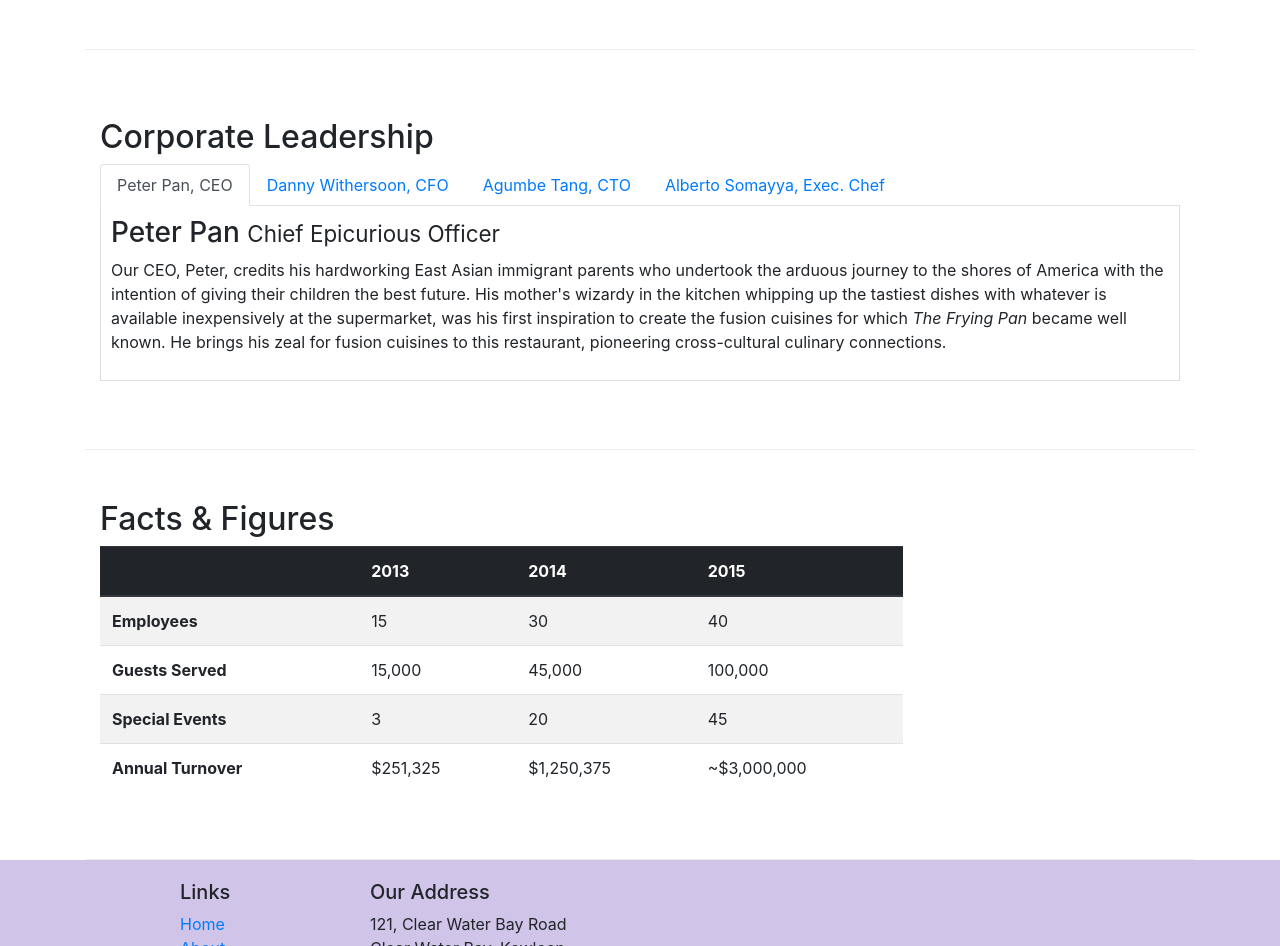
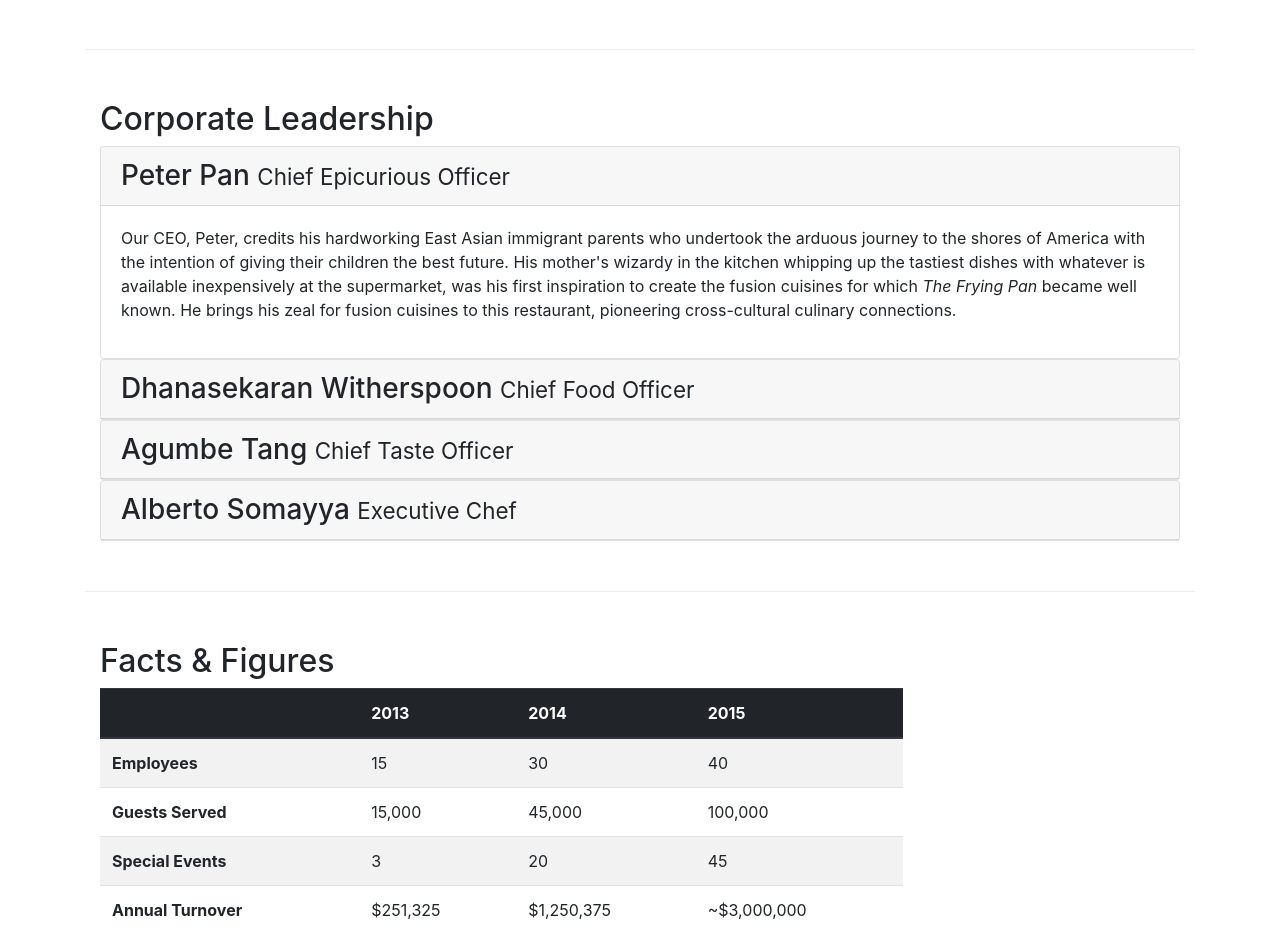
Before and after one commit to Mudassirmh119/Project, a website: page aboutus.html in a window 1280 px wide. Shown: the part 872-1818 px from the top of the page. Drawn offline with nearby package versions, Linux system fonts and the light colour scheme.

Commit message:
Accordion

```diff
--- a/aboutus.html
+++ b/aboutus.html
@@ -153,90 +153,106 @@
       </div>
 
       <div class="row row-content align-items-center">
-        <div class="col-12">
+        <div class="col-12 mb-auto">
           <h2>Corporate Leadership</h2>
-          <ul class="nav nav-tabs">
-            <li class="nav-item">
-              <a
-                class="nav-link active"
-                href="#peter"
-                role="tab"
-                data-toggle="tab"
-                >Peter Pan, CEO</a
+
+          <div id="accordion">
+            <div class="card">
+              <div class="card-header" role="tab" id="peterhead">
+                <h3 class="mb-0">
+                  <a data-toggle="collapse" data-target="#peter"
+                    >Peter Pan <small>Chief Epicurious Officer</small></a
                   >
-            </li>
-            <li class="nav-item">
-              <a class="nav-link" href="#danny" role="tab" data-toggle="tab"
-                >Danny Withersoon, CFO</a
-              >
-            </li>
-            <li class="nav-item">
-              <a class="nav-link" href="#agumbe" role="tab" data-toggle="tab"
-                >Agumbe Tang, CTO</a
-              >
-            </li>
-            <li class="nav-item">
-              <a class="nav-link" href="#alberto" role="tab" data-toggle="tab"
-                >Alberto Somayya, Exec. Chef</a
-              >
-            </li>
-          </ul>
-
-          <div class="tab-content">
-            <div role="tabpanel" class="tab-pane fade show active" id="peter">
-              <h3>Peter Pan <small>Chief Epicurious Officer</small></h3>
+                </h3>
+              </div>
+              <div class="collapse show" id="peter" data-parent="#accordion">
+                <div class="card-body">
                   <p class="d-none d-sm-block">
                     Our CEO, Peter, credits his hardworking East Asian immigrant
                     parents who undertook the arduous journey to the shores of
                     America with the intention of giving their children the best
                     future. His mother's wizardy in the kitchen whipping up the
-                tastiest dishes with whatever is available inexpensively at the
-                supermarket, was his first inspiration to create the fusion
-                cuisines for which
-                <em>The Frying Pan</em> became well known. He brings his zeal
-                for fusion cuisines to this restaurant, pioneering
+                    tastiest dishes with whatever is available inexpensively at
+                    the supermarket, was his first inspiration to create the
+                    fusion cuisines for which
+                    <em>The Frying Pan</em> became well known. He brings his
+                    zeal for fusion cuisines to this restaurant, pioneering
                     cross-cultural culinary connections.
                   </p>
                 </div>
-            <div role="tabpanel" class="tab-pane fade" id="danny">
-              <h3>
-                Dhanasekaran Witherspoon <small>Chief Food Officer</small>
+              </div>
+            </div>
+
+            <div class="card">
+              <div class="card-header" role="tab" id="dannyhead">
+                <h3 class="mb-0">
+                  <a data-toggle="collapse" data-target="#danny"
+                    >Dhanasekaran Witherspoon
+                    <small>Chief Food Officer</small></a
+                  >
                 </h3>
+              </div>
+              <div class="collapse" id="danny" data-parent="#accordion">
+                <div class="card-body">
                   <p class="d-none d-sm-block">
                     Our CFO, Danny, as he is affectionately referred to by his
-                colleagues, comes from a long established family tradition in
-                farming and produce. His experiences growing up on a farm in the
-                Australian outback gave him great appreciation for varieties of
-                food sources. As he puts it in his own words,
+                    colleagues, comes from a long established family tradition
+                    in farming and produce. His experiences growing up on a farm
+                    in the Australian outback gave him great appreciation for
+                    varieties of food sources. As he puts it in his own words,
                     <em
                       >Everything that runs, wins, and everything that stays,
                       pays!</em
                     >
                   </p>
                 </div>
-            <div role="tabpanel" class="tab-pane fade" id="agumbe">
-              <h3>Agumbe Tang <small>Chief Taste Officer</small></h3>
+              </div>
+            </div>
+
+            <div class="card">
+              <div class="card-header">
+                <h3 class="mb-0">
+                  <a data-toggle="collapse" data-target="#agumbe"
+                    >Agumbe Tang <small>Chief Taste Officer</small></a
+                  >
+                </h3>
+              </div>
+              <div class="collapse" id="agumbe" data-parent="#accordion">
+                <div class="card-body">
                   <p class="d-none d-sm-block">
-                Blessed with the most discerning gustatory sense, Agumbe, our
-                CTO, personally ensures that every dish that we serve meets his
-                exacting tastes. Our chefs dread the tongue lashing that ensues
-                if their dish does not meet his exacting standards. He lives by
-                his motto,
+                    Blessed with the most discerning gustatory sense, Agumbe,
+                    our CTO, personally ensures that every dish that we serve
+                    meets his exacting tastes. Our chefs dread the tongue
+                    lashing that ensues if their dish does not meet his exacting
+                    standards. He lives by his motto,
                     <em>You click only if you survive my lick.</em>
                   </p>
                 </div>
-            <div role="tabpanel" class="tab-pane fade" id="alberto">
-              <h3>Alberto Somayya <small>Executive Chef</small></h3>
+              </div>
+            </div>
+
+            <div class="card">
+              <div class="card-header">
+                <h3 class="mb-0">
+                  <a data-toggle="collapse" data-target="#alberto"
+                    >Alberto Somayya <small>Executive Chef</small></a
+                  >
+                </h3>
+              </div>
+              <div class="collapse" id="alberto" data-parent="#accordion">
+                <div class="card-body">
                   <p class="d-none d-sm-block">
-                Award winning three-star Michelin chef with wide International
-                experience having worked closely with whos-who in the culinary
-                world, he specializes in creating mouthwatering Indo-Italian
-                fusion experiences. He says,
+                    Award winning three-star Michelin chef with wide
+                    International experience having worked closely with whos-who
+                    in the culinary world, he specializes in creating
+                    mouthwatering Indo-Italian fusion experiences. He says,
                     <em
-                  >Put together the cuisines from the two craziest cultures, and
-                  you get a winning hit! Amma Mia!</em
+                      >Put together the cuisines from the two craziest cultures,
+                      and you get a winning hit! Amma Mia!</em
                     >
                   </p>
+                </div>
+              </div>
             </div>
           </div>
         </div>
```
Lines whose indentation alone changed are shown as unchanged.
